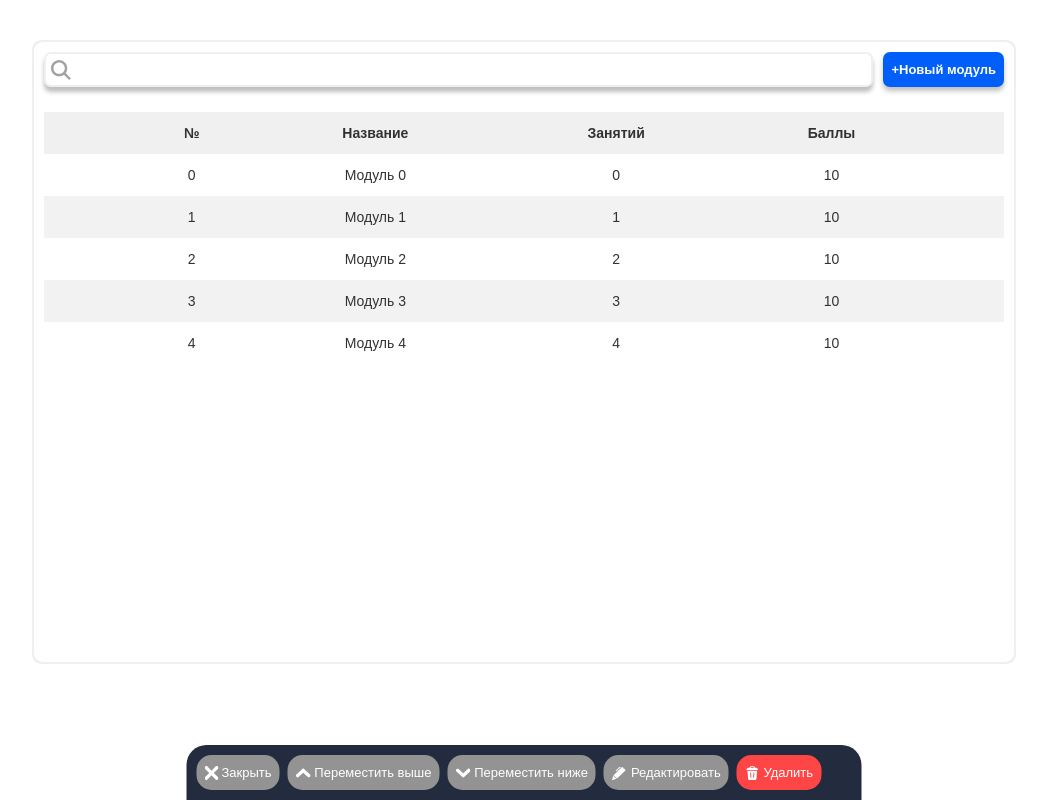
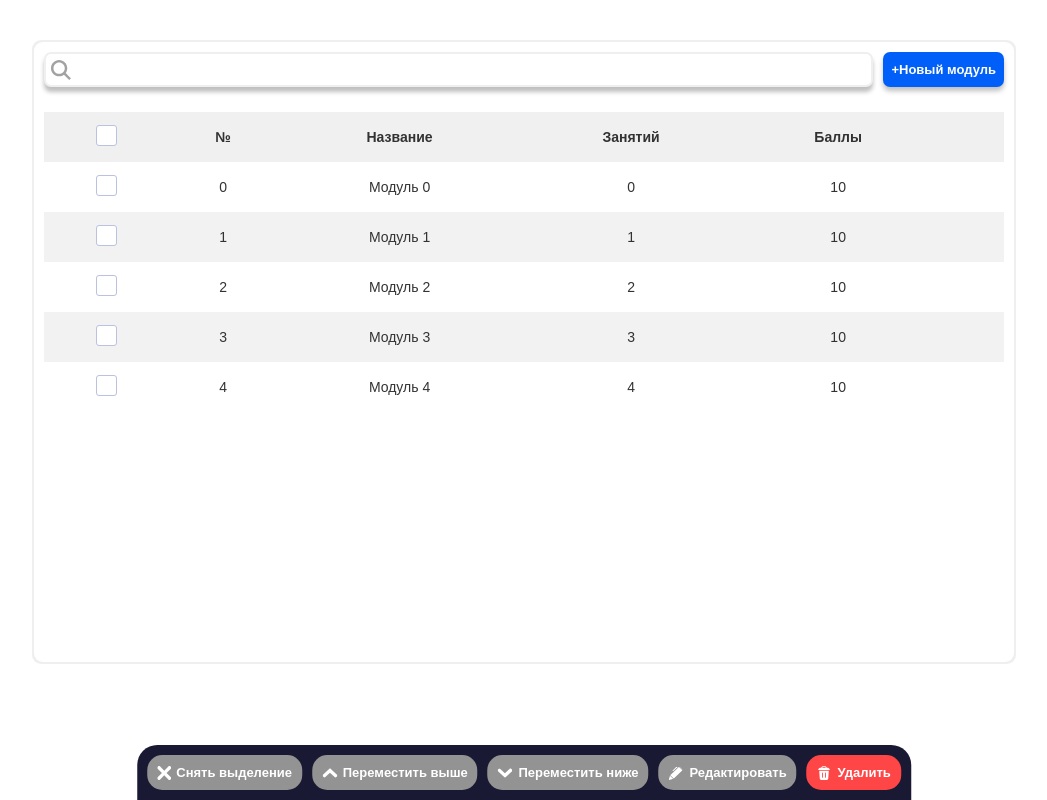
Before and after one commit to Slava-Romanov/Practice-module, a Preact app: page / in a window 1280 px wide. Shown: the whole page, without its empty margins (116-1163 px from the left). Built offline with nearby package versions, Linux system fonts and the light colour scheme.

Commit message:
Styles was updated

```diff
--- a/src/index.js
+++ b/src/index.js
@@ -40,13 +40,15 @@ const top_block = <div className="top_block">
 
 ReactDOM.render(top_block, document.getElementById('top_block'));
 
-const edit_panel = <div className="edit_panel">
-    <button className="grey_btn"><img src={closeIcon}/> Закрыть </button>
-    <button className="grey_btn"><img src={upIcon}/> Переместить выше </button>
-    <button className="grey_btn"><img src={downIcon}/> Переместить ниже </button>
-    <button className="grey_btn"><img src={penIcon}/> Редактировать </button>
-    <button className="red_btn"><img src={trashIcon}/> Удалить </button>
-    </div>;
+const edit_panel =
+    <div className="fixed_panel">
+    <div className="edit_panel">
+    <button className="grey_btn"> <img src={closeIcon}/>Снять выделение </button>
+        <button className="grey_btn"><img src={upIcon}/> Переместить выше </button>
+        <button className="grey_btn"><img src={downIcon}/> Переместить ниже </button>
+        <button className="grey_btn"><img src={penIcon}/> Редактировать </button>
+        <button className="red_btn"><img src={trashIcon}/> Удалить </button>
+    </div> </div>;
 
 ReactDOM.render(edit_panel, document.getElementById('edit_panel'));
 
@@ -54,7 +56,10 @@ ReactDOM.render(edit_panel, document.getElementById('edit_panel'));
 const checkbox = h(
     'th',
     { },
-    ' '
+    h(
+        'input',
+        { type: 'checkbox', name: "option2"},//, disabled : "disabled", checked : "checked"
+        ' ')
 );
 
 const num = h(
@@ -101,7 +106,7 @@ for (let i = 0; i < data.modules.length; i++) {
         { },
         h(
             'input',
-            { type: 'checkbox', name: "option2"},
+            { type: 'checkbox', name: "option2"},//, disabled : "disabled", checked : "checked"
             ' ')
     );
 
@@ -155,6 +160,7 @@ const table = h(
     all_table
 );
 
+
 ReactDOM.render(
     table,
     document.getElementById('table_block')
--- a/src/styles/buttons.css
+++ b/src/styles/buttons.css
@@ -18,63 +18,45 @@
     background: #1021f9;
 }
 
-.blue_btn:active {
-    transform: translateY(4px);
+.grey_btn:active, .red_btn:active, .blue_btn:active {
+    transform: translateY(2px);
 }
 
-.grey_btn {
+.grey_btn, .red_btn {
     font-size: 13px;
-     padding: 8px;
-     height: 35px;
     color: #FFFFFF;
-     flex: 0 0 auto;
+
     border: none;
+    margin: 0;
+    padding: 10px;
 
     cursor: pointer;
-     font-weight: 500;
+    font-weight: 600;
     background: #939393;
     border-radius: 15px;
 
     display: flex;
     flex-direction: row;
     align-items: center;
-
-    margin-right: 4px;
-    margin-left: 4px;
+    transition: background 0.3s ease;
 }
 
-.grey_btn:first-child {
-    margin-left: 10px;
+.grey_btn {
+    margin-right: 10px;
 }
 
 .grey_btn:hover {
-    background: #9e9e9e;
+    background: #828282;
 }
 
 .red_btn img, .grey_btn img {
     height: 14px;
-    margin-right: 3px;
+    margin-right: 5px;
 }
 
 .red_btn {
-    font-size: 13px;
-    padding: 8px;
-    height: 35px;
-    color: #FFFFFF;
-    flex: 0 0 auto;
-    border: none;
-
-    cursor: pointer;
-    font-weight: 400;
     background: #FF4646;
     border-radius: 15px;
-
-    display: flex;
-    flex-direction: row;
-    align-items: center;
-
-    margin-right: 4px;
-    margin-left: 4px;
 }
 
 .red_btn:hover {
--- a/src/styles/edit_panel.css
+++ b/src/styles/edit_panel.css
@@ -3,18 +3,20 @@
     to { transform: translate(-50%, 0%); }
 }
 
+
 .edit_panel {
-    background: #232B3F;
-    border-radius: 20px 20px 0px 0px;
     position: fixed;
     bottom: 0;
     left: 50%;
     transform: translateX(-50%);
+    width: auto;
+    animation: visibleAnimation .5s 1 ease-in-out;
 
-    width: 675px;
-    height: 55px;
+    background: #191933;
+    border-radius: 20px 20px 0 0;
+    white-space: nowrap;
 
-    animation: visibleAnimation .5s 1 ease-in-out;
+    padding: 10px;
 
     display: flex;
     flex-direction: row;
@@ -25,17 +27,65 @@
 
 }
 
-@media (max-width: 690px) {
-    .edit_panel {
-        width: 310px;
+@supports (-webkit-appearance: none) or (-moz-appearance: none) {
+    input[type='checkbox'] {
+        -webkit-appearance: none;
+        -moz-appearance: none;
+        height: 21px;
+        width: 21px;
+        position: relative;
+        margin: 0;
+        cursor: pointer;
+        border: 1px solid #BBC1E1;
+        background: #fff;
+        border-radius: 3px;
+        -webkit-transition: background .3s, border-color .3s;
+        transition: background .3s, border-color .3s;
+    }
+    input[type='checkbox']:checked {
+        background: #000742;
+        border: 1px solid #000742;
+    }
+    input[type='checkbox']:disabled {
+        cursor: not-allowed;
+        opacity: .5;
+    }
+    input[type='checkbox']:hover:not(:disabled) {
+        border: 1px solid #000742;
+    }
+    td input[type='checkbox']:after {
+        content: '';
+        position: absolute;
+        width: 5px;
+        height: 9px;
+        border: 2px solid #fff;
+        border-top: 0;
+        border-left: 0;
+        left: 6px;
+        top: 3px;
+        -webkit-transform: rotate(43deg);
+        transform: rotate(43deg);
     }
 
+    th input[type='checkbox']:after {
+        content: '';
+        position: absolute;
+        width: 10px;
+        border-top: 3px solid #fff;
+
+        left: 50%;
+        top: 50%;
+        transform: translate(-50%, -50%);
+    }
+}
+
+@media (max-width: 750px) {
     .red_btn {
-        font-size: 0px;
+        font-size: 0;
     }
 
     .grey_btn {
-        font-size: 0px;
+        font-size: 0;
     }
 
     .red_btn img, .grey_btn img {
--- a/src/styles/search.css
+++ b/src/styles/search.css
@@ -18,7 +18,7 @@
     padding: 5px;
 }
 
-input {
+input[type="text"] {
      width: auto;
      font-weight: normal;
      flex: 1 0 auto;
@@ -32,6 +32,15 @@ input {
      -webkit-appearance: none;
  }
 
+input[type="checkbox"] {
+    /*appearance: none;*/
+    /*-webkit-appearance: none;*/
+}
+
 input:focus {
     outline: none;
 }
+
+button:focus {
+    outline: none;
+}
```
Lines whose indentation alone changed are shown as unchanged.
